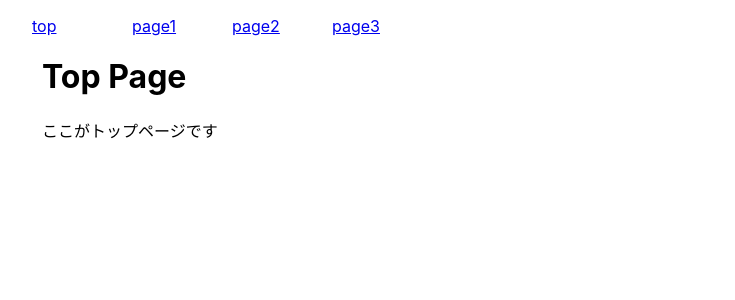
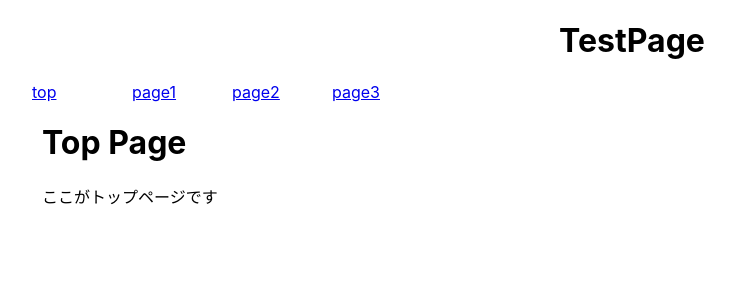
Before and after one commit to yukikim/new_create_react_app, a React app: page / in a window 1280 px wide. Shown: the top 300 px of the page, without its empty margins (8-743 px from the left). Built offline with nearby package versions, Linux system fonts and the light colour scheme.

Commit message:
h1ヘッダー追加

```diff
--- a/src/App.js
+++ b/src/App.js
@@ -6,7 +6,8 @@ import Menu from './Menu'
 function App() {
   return (
     <div className="App">
-      <Menu/>
+      <h1>TestPage</h1>
+      <Menu />
     </div>
   );
 }
```
